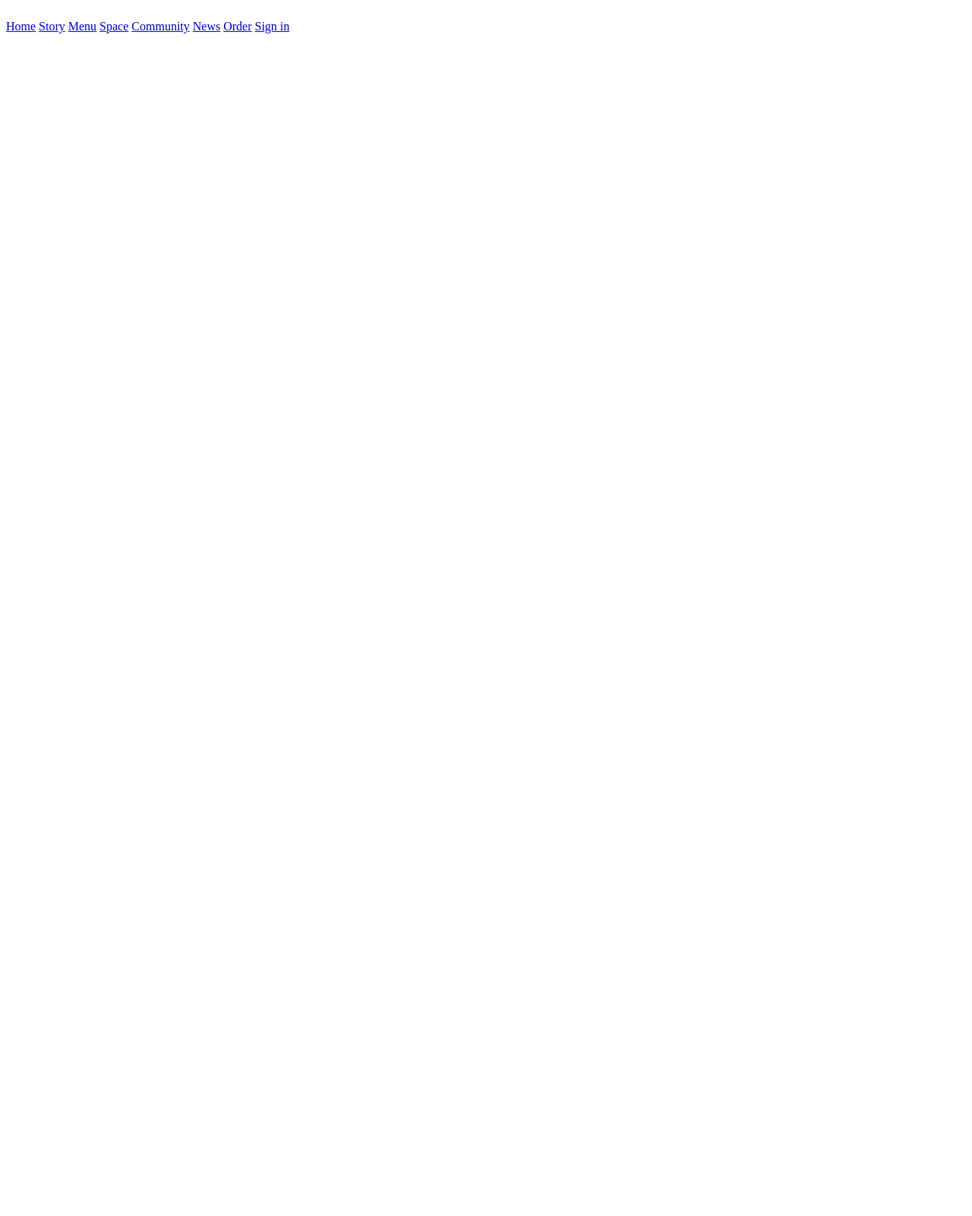
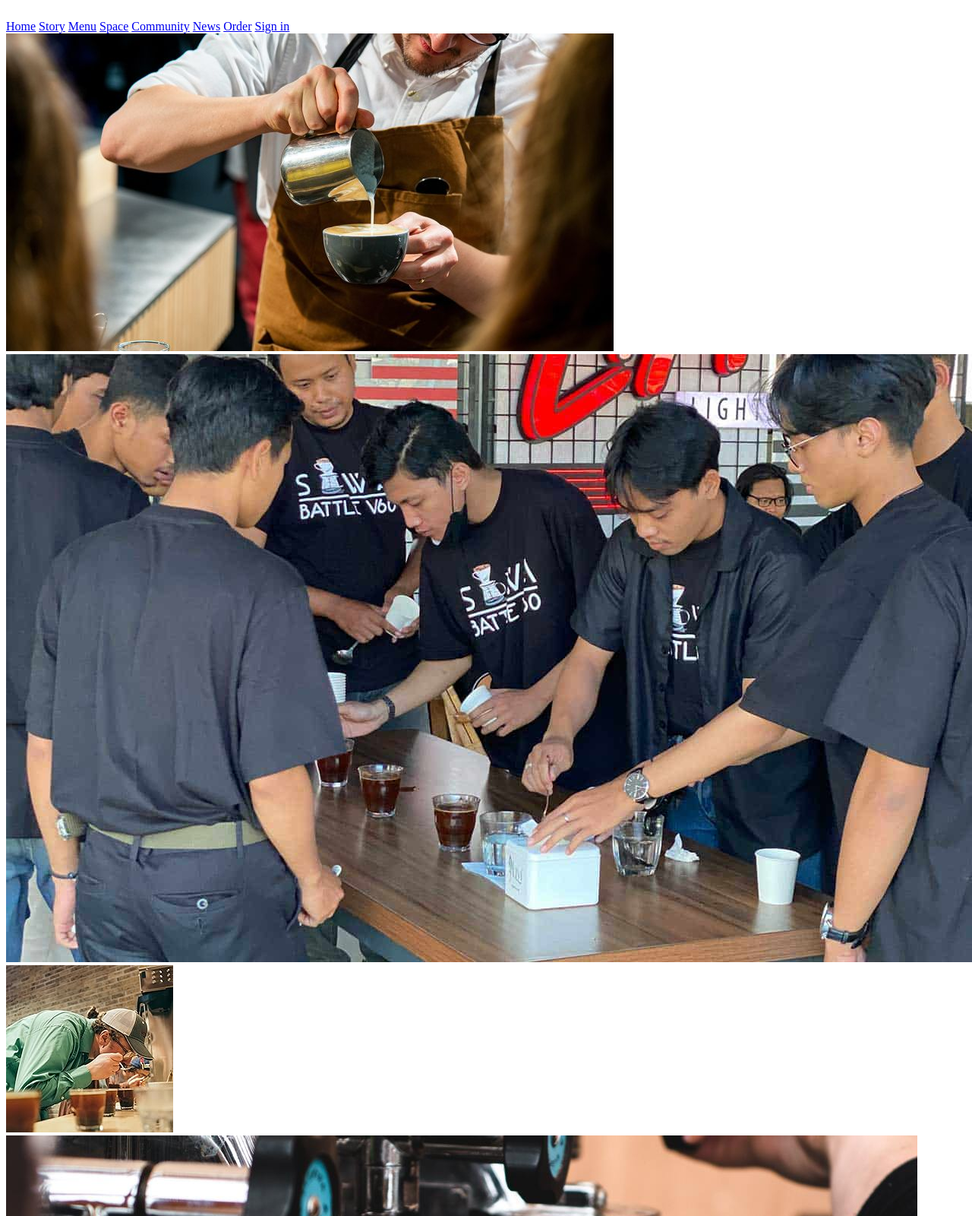
Before and after one commit to Aurimukstis1/collaborative-coffee-page, a plain HTML site: page index.html in a window 1280 px wide. Shown: the top 1600 px of the page at 76% size. Before the commit the page ends 800 px from the top, so only its background shows below. Drawn offline with Linux system fonts and the light colour scheme.

Commit message:
Added main images to folder and index.html

```diff
--- a/index.html
+++ b/index.html
@@ -26,7 +26,11 @@
     </header>
 
     <main>
-
+        <img src="./images/pour.jpg" alt="">
+        <img src="./images/cups.jpg" alt="">
+        <img src="./images/sip.jpg" alt="">
+        <img src="./images/machine.jpg" alt="">
+        <img src="./images/about2.jpg" alt="">
     </main>
 
     <footer>
```
Also changed, not shown: images/about2.jpg (added), images/cups.jpg (added), images/machine.jpg (added), images/pour.jpg (added), images/sip.jpg (added).
